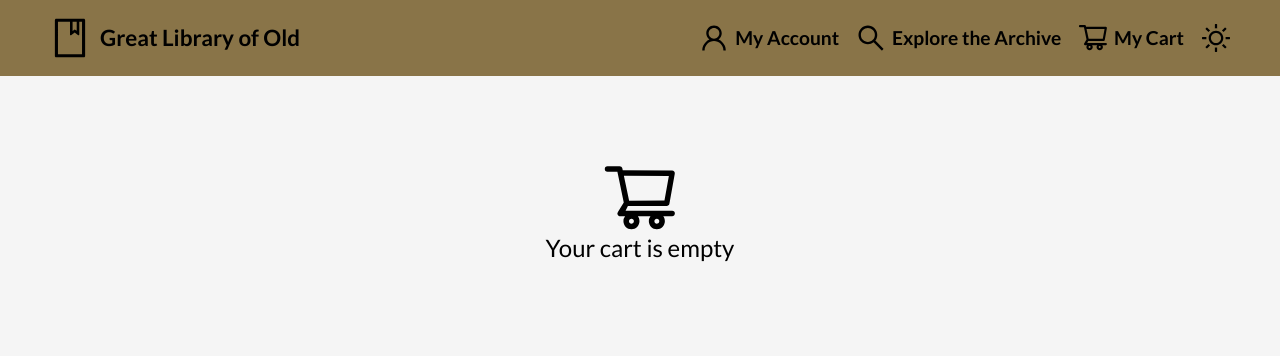
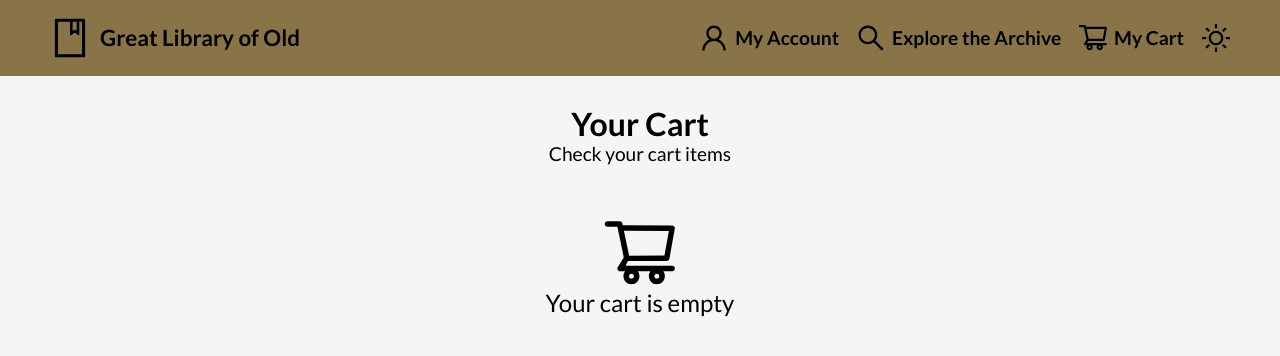
Before and after one commit to guilhermegomesneto/bookstore_marketplace, a React (Vite) app: page /cart in a window 1280 px wide. Shown: the top 356 px of the page. Built offline with nearby package versions, Linux system fonts and the light colour scheme.

Commit message:
Ajuste títulos das páginas

```diff
--- a/src/pages/Cart.jsx
+++ b/src/pages/Cart.jsx
@@ -15,6 +15,11 @@ const Cart = () => {
 
 	return (
 		<div className={styles.cartContainer}>
+			<div className={styles.cartPageTitle}>
+				<Text text="Your Cart" fontSize="2rem" fontWeight="bold" />
+				<Text text="Check your cart items" fontSize="1.2rem" />
+			</div>
+
 			{cart.length > 0 ? (
 				<div className={styles.cartItems}>
 					{cart.map((item) => (
--- a/src/pages/Cart.module.scss
+++ b/src/pages/Cart.module.scss
@@ -5,6 +5,11 @@
 	@media (max-width: 768px) {
 		padding: 1rem;
 	}
+}
+
+.cartPageTitle p {
+	text-align: center;
+	margin: 0 0 0.25rem 0;
 }
 
 .cartItems {
--- a/src/pages/User.jsx
+++ b/src/pages/User.jsx
@@ -31,7 +31,7 @@ const User = () => {
 				<div className={styles.userInfo}>
 					<div className={styles.userPageTitle}>
 						<Text
-							text="My Account"
+							text="Your Account"
 							fontSize="2rem"
 							fontWeight="bold"
 						/>
```
